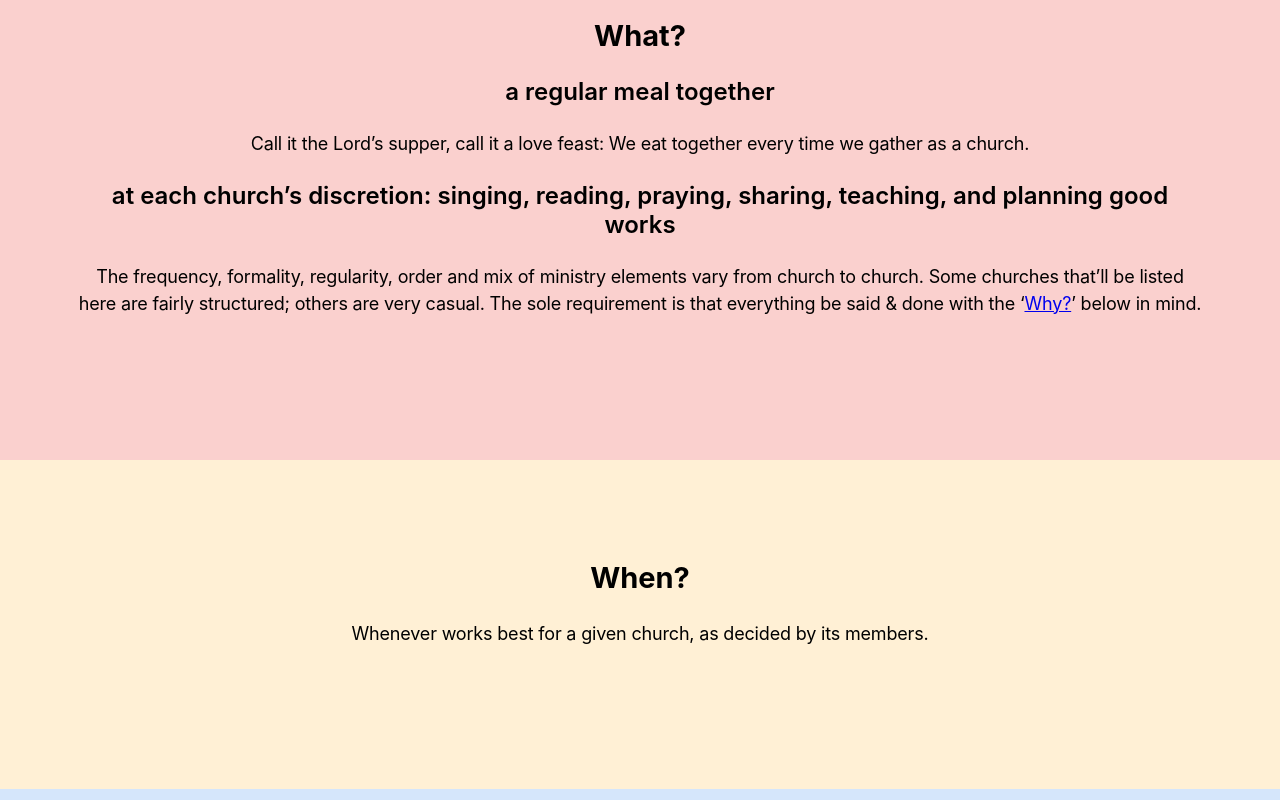
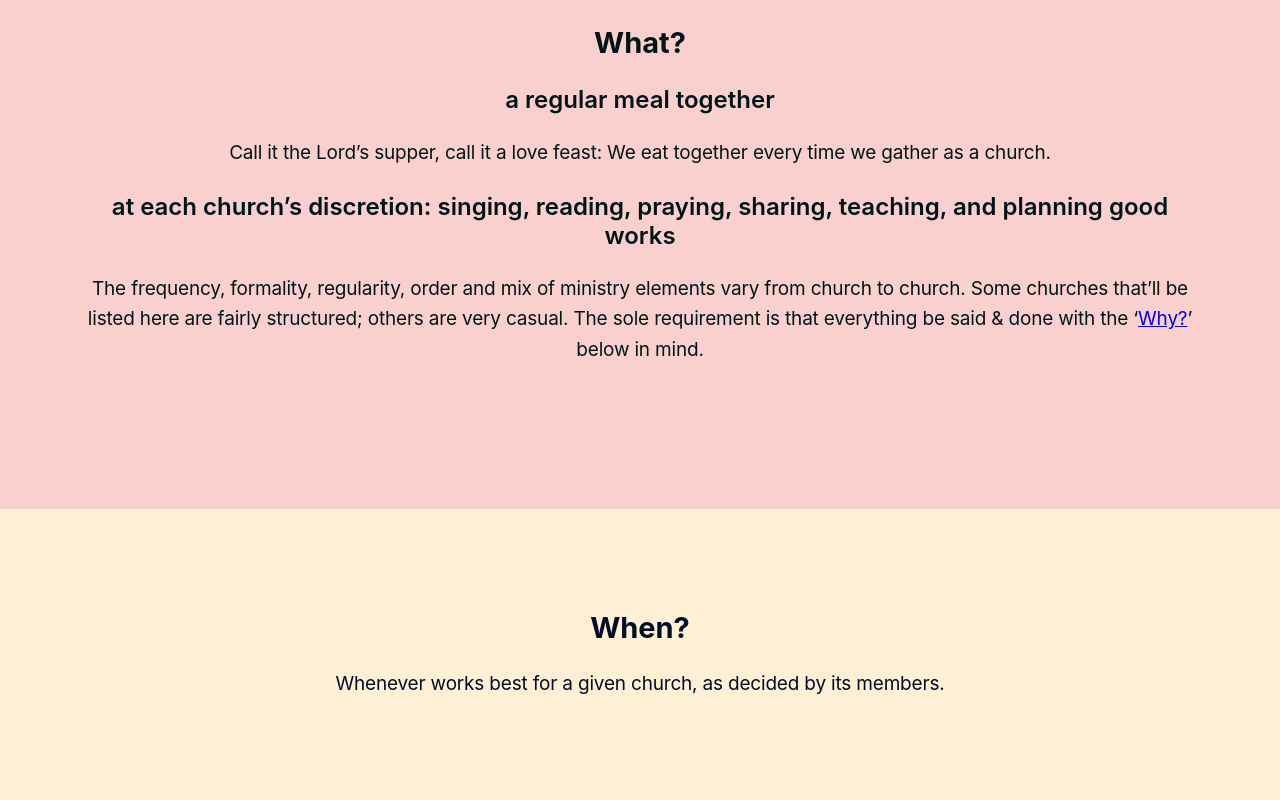
Before and after one commit to scottstilson/scottstilson.github.io, a plain HTML site: page index.html in a window 1280 px wide. Shown: the part 980-1780 px from the top of the page. Drawn offline with Linux system fonts and the light colour scheme.

Commit message:
Enlarge body font

```diff
--- a/index.html
+++ b/index.html
@@ -6,7 +6,7 @@
     <title>some micro churches in State College, PA </title>
     <style>
         html {
-            font-size: 18px
+            font-size: 19px
         }
         body {
             font-family: -apple-system,BlinkMacSystemFont,"Segoe UI",Roboto,Oxygen-Sans,Ubuntu,Cantarell,"Helvetica Neue",sans-serif;
@@ -30,20 +30,20 @@
             font-weight: 500;
         }
         .the-heading {
-            font-size: 1.888888889rem;
+            font-size: 1.789473684rem;
             font-weight: 800;
             line-height: 1.05;
             margin: 2vw -1vw 4vw -1vw;
         }
         h2 {
-            font-size: 1.611111111rem;
+            font-size: 1.526315789rem;
         }
         p {
             letter-spacing: -0.01em;
-            line-height: 1.5;
+            line-height: 1.6;
         }
         h3 {
-            font-size: 1.333333333rem;
+            font-size: 1.263157895rem;
             font-weight: 600;
         }
         b, strong {
@@ -51,15 +51,19 @@
         }
         .bg-blue {
             background: #d5e6fb;
+            color: #0c0501;
         }
         .bg-red {
             background: #fad0ce;
+            color: #021516;
         }
         .bg-yellow {
             background: #fff0d5;
+            color: #000d24;
         }
         .bg-green {
             background: #e0f5e7;
+            color: #0d040a;
         }
     </style>
 </head>
```
